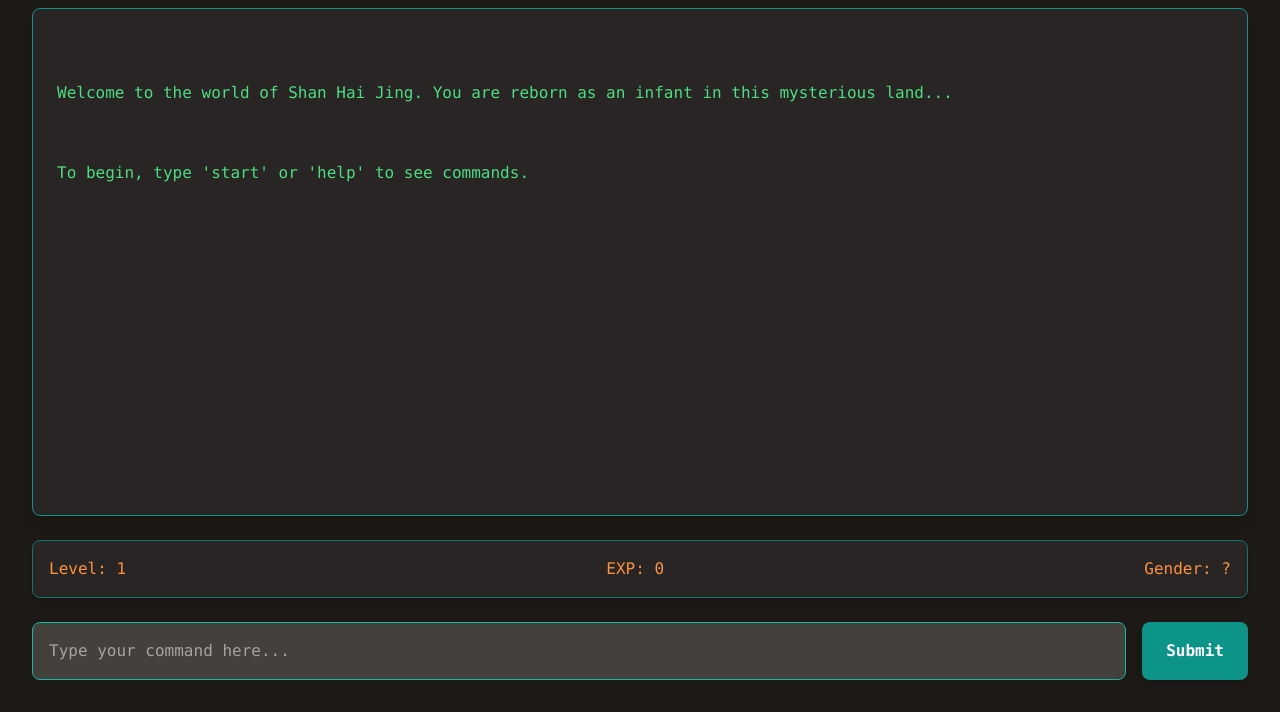
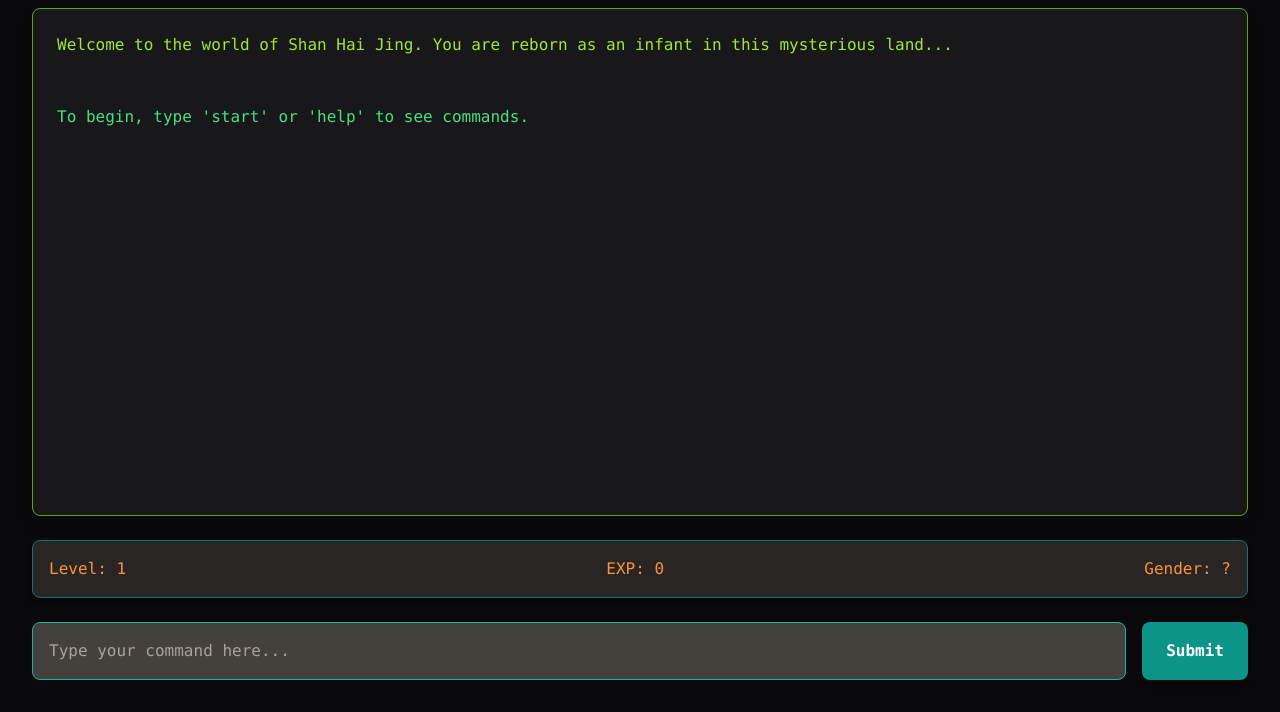
Before and after one commit to ninety-nine-luciverus/The-Realm, a website: page public/index.html in a window 1280 px wide. Shown: the part 88-800 px from the top of the page. Drawn offline with nearby package versions, Linux system fonts and the light colour scheme.

Commit message:
Update index.html

```diff
--- a/public/index.html
+++ b/public/index.html
@@ -7,16 +7,16 @@
     <link href="./css/style.css" rel="stylesheet">
     <script src="https://cdn.tailwindcss.com"></script>
 </head>
-<body class="bg-stone-900 text-stone-100 min-h-screen flex flex-col font-mono">
+<body class="bg-zinc-950 text-lime-400 min-h-screen flex flex-col font-mono">
     <div class="flex-grow container mx-auto p-4 md:p-8 flex flex-col">
         <h1 class="text-3xl md:text-4xl font-bold text-teal-400 mb-6 text-center">The Realm: Journey Through Shan Hai Jing</h1>
 
-        <div id="game-output" class="bg-stone-800 border border-teal-600 rounded-lg p-4 md:p-6 mb-6 flex-grow overflow-y-auto shadow-lg" style="max-height: 70vh;">
+        <div id="game-output" class="bg-zinc-900 border border-lime-600 rounded-lg p-4 md:p-6 mb-6 flex-grow overflow-y-auto shadow-lg" style="max-height: 70vh;
             <p class="text-green-400 mb-2">Welcome to the world of Shan Hai Jing. You are reborn as an infant in this mysterious land...</p>
             <p class="text-green-400 mb-2">To begin, type 'start' or 'help' to see commands.</p>
         </div>
 
-        <div id="player-stats" class="bg-stone-800 border border-teal-700 rounded-lg p-3 md:p-4 mb-6 shadow-md flex justify-between items-center text-sm md:text-base">
+       <div id="player-stats" class="bg-stone-800 border border-teal-700 rounded-lg p-3 md:p-4 mb-6 shadow-md flex justify-between items-center text-sm md:text-base">
             <span class="text-orange-400">Level: <span id="stat-level">1</span></span>
             <span class="text-orange-400">EXP: <span id="stat-exp">0</span></span>
             <span class="text-orange-400">Gender: <span id="stat-gender">?</span></span>
```
